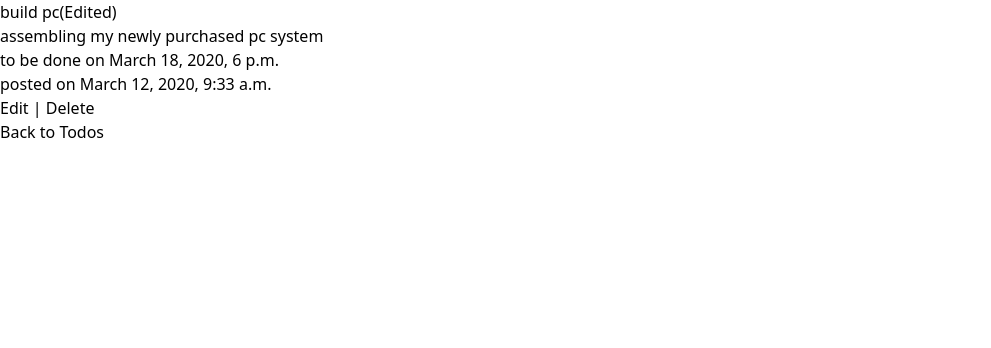
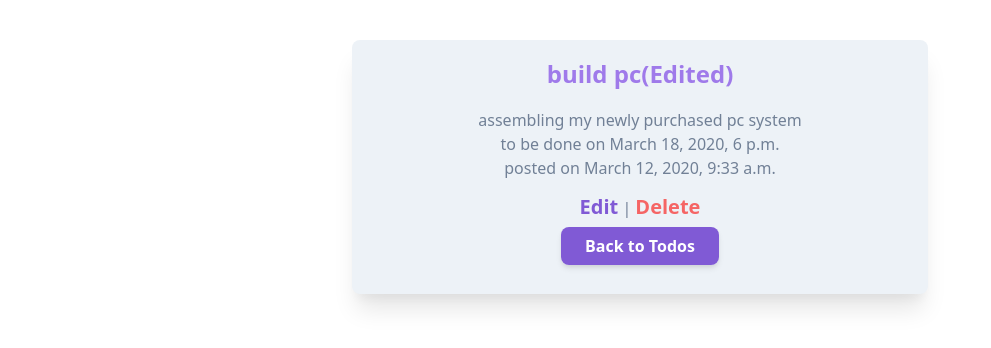
Before and after one commit to Jordan-Rob/django-todoV2, a Django app: page /todos/1/detail/ in a window 1280 px wide. Shown: the part 70-418 px from the top of the page, without its empty margins (0-991 px from the left). Run offline with Django 3.2, Linux system fonts and the light colour scheme; a user stored in the database is signed in; data comes from the database, SQL or seed files in the repository; style sheets or scripts are compiled from the project's sources.

Commit message:
added todos styling

```diff
--- a/templates/todo_detail.html
+++ b/templates/todo_detail.html
@@ -1,13 +1,22 @@
 {% extends 'base.html' %} {% block content %}
-<div style="margin:auto;">
-  <h1>{{todo.title }}</h1>
-  <p>{{ todo.description }}</p>
-  <p>to be done on {{ todo.to_be_done }}</p>
-  <p>posted on {{ todo.date_posted }}</p>
-  <p>
-    <a href="{% url 'todo_edit' todo.pk %}">Edit</a> |
-    <a href="{% url 'todo_delete' todo.pk %}">Delete</a>
-  </p>
-  <p><a href="{% url 'todo_list' %}">Back to Todos</a></p>
+<div class=" max-w-xl mx-auto my-10 bg-gray-200 py-4 px-8
+font-sans rounded-lg shadow-xl text-gray-600">
+  <div class=" text-center mb-5">
+    <h1 class=" text-purple-500  font-semibold
+    text-2xl mb-4">{{todo.title }}</h1>
+    <p>{{ todo.description }}</p>
+    <p>to be done on {{ todo.to_be_done }}</p>
+    <p class=" mb-2">posted on {{ todo.date_posted }}</p>
+    <p class=" my-3">
+      <a class=" text-purple-600 font-semibold text-xl
+      hover:font-bold" href="{% url 'todo_edit' todo.pk %}">Edit</a> |
+      <a class=" text-red-500 font-semibold
+      text-xl hover:font-bold"
+      href="{% url 'todo_delete' todo.pk %}">Delete</a>
+    </p>
+    <p><a class=" bg-purple-600 px-6 rounded-lg  py-2 text-white
+      font-bold hover:bg-indigo-600 shadow-md"
+      href="{% url 'todo_list' %}">Back to Todos</a></p>
+  </div>
 </div>
 {% endblock %}
```
